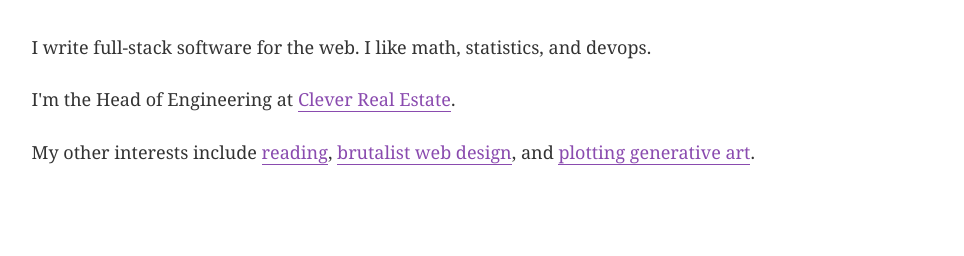
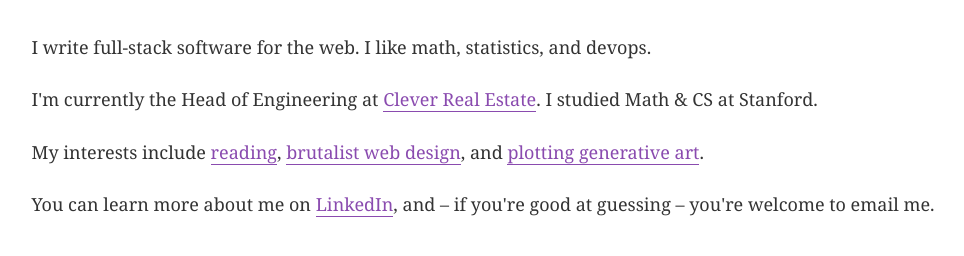
Before and after one commit to render-examples/gatsby-starter-default, a Gatsby site: page / in a window 1280 px wide. Shown: the part 122-378 px from the top of the page, without its empty margins (148-1112 px from the left). Built offline with nearby package versions, Linux system fonts and the light colour scheme; Gatsby itself is replaced by a stand-in of ours.

Commit message:
update homepage copy

```diff
--- a/src/pages/index.js
+++ b/src/pages/index.js
@@ -13,17 +13,23 @@
       devops.
     </p>
     <p>
-      I'm the Head of Engineering at{' '}
-      <a href="https://listwithclever.com/">Clever Real Estate</a>.
+      I'm currently the Head of Engineering at{' '}
+      <a href="https://listwithclever.com/">Clever Real Estate</a>. I studied
+      Math & CS at Stanford.
     </p>
     <p>
-      My other interests include <Link to="/reading">reading</Link>,{' '}
+      My interests include <Link to="/reading">reading</Link>,{' '}
       <a href="https://brutalist-web.design/">brutalist web design</a>, and{' '}
       <a href="https://github.com/PlotterClub/penplotPlayground">
         plotting generative art
       </a>
       .
     </p>
+    <p>
+      You can learn more about me on{' '}
+      <a href="https://brutalist-web.design/">LinkedIn</a>, and – if you're good
+      at guessing – you're welcome to email me.
+    </p>
   </Layout>
 )
 
```
